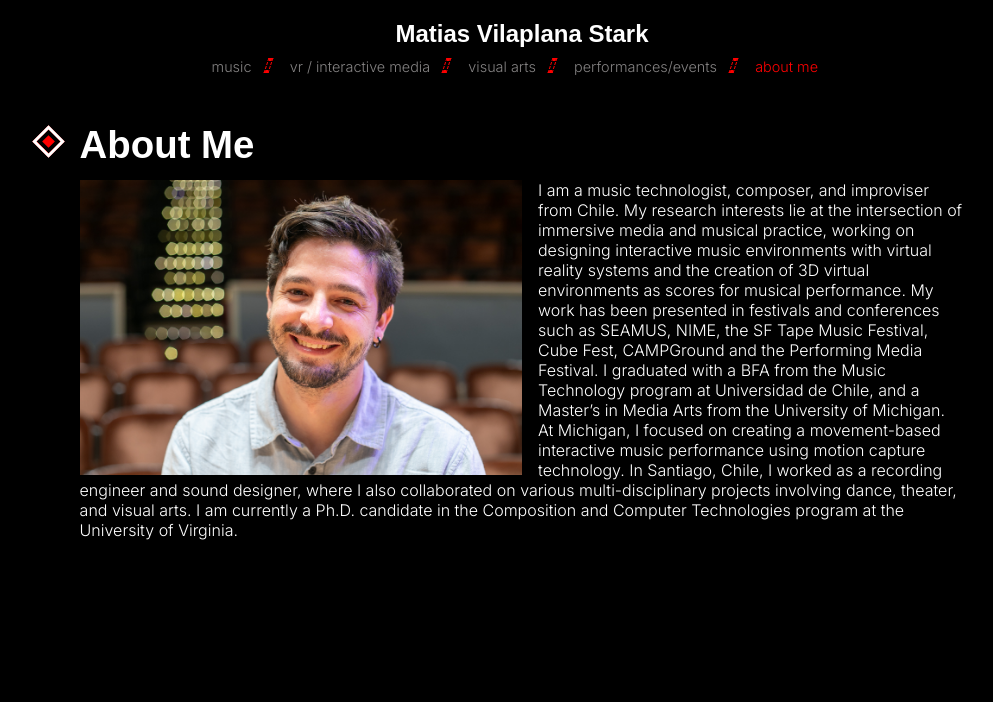
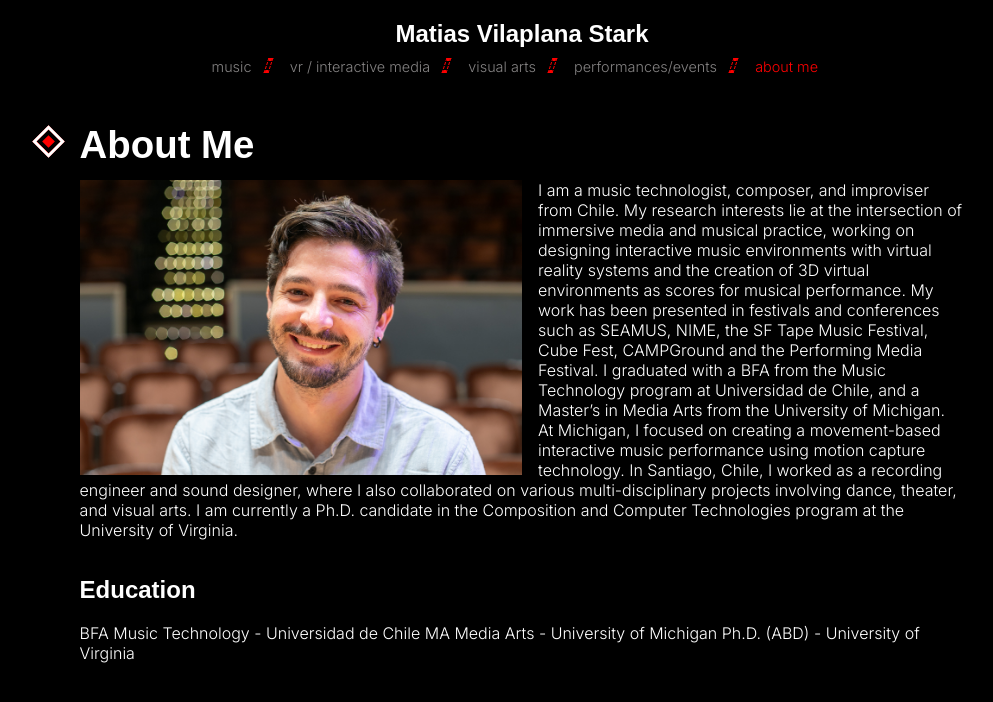
Before and after one commit to matvilap/matvilap.github.io, a Jekyll site: the page built from aboutme.md, in a window 1280 px wide. Shown: the top 702 px of the page, without its empty margins (118-1111 px from the left). Built offline with Jekyll 4.4.1, drawn with Linux system fonts in a browser that asks for light colours; some web fonts are replaced.

Commit message:
test education subheader

```diff
--- a/aboutme.md
+++ b/aboutme.md
@@ -6,3 +6,8 @@ order: 5
 ![Image of Matias Vilaplana](images/vilaplana-website.jpg){: .about-image }
 
 I am a music technologist, composer, and improviser from Chile. My research interests lie at the intersection of immersive media and musical practice, working on designing interactive music environments with virtual reality systems and the creation of 3D virtual environments as scores for musical performance. My work has been presented in festivals and conferences such as SEAMUS, NIME, the SF Tape Music Festival, Cube Fest, CAMPGround and the Performing Media Festival. I graduated with a BFA from the Music Technology program at Universidad de Chile, and a Master’s in Media Arts from the University of Michigan. At Michigan, I focused on creating a movement-based interactive music performance using motion capture technology. In Santiago, Chile, I worked as a recording engineer and sound designer, where I also collaborated on various multi-disciplinary projects involving dance, theater, and visual arts. I am currently a Ph.D. candidate in the Composition and Computer Technologies program at the University of Virginia.
+
+## Education
+BFA Music Technology - Universidad de Chile
+MA Media Arts - University of Michigan
+Ph.D. (ABD) - University of Virginia
```
